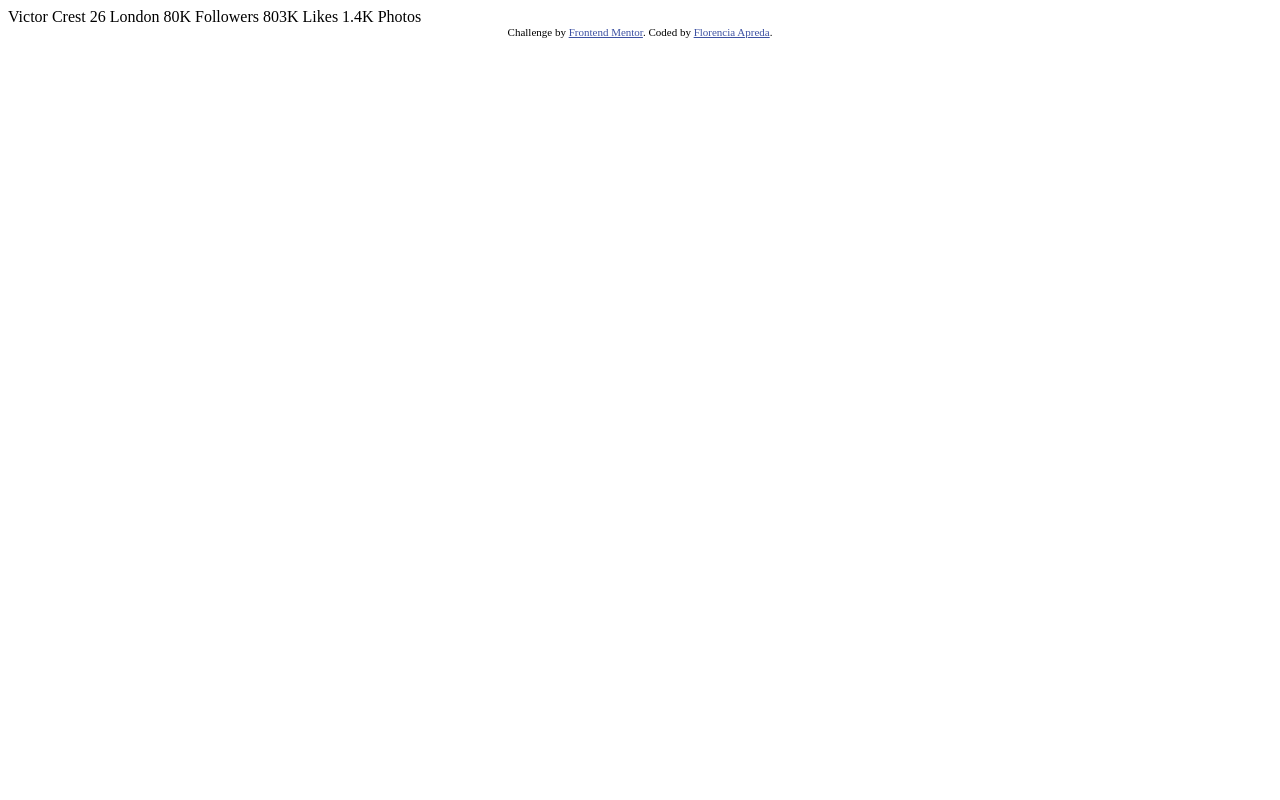
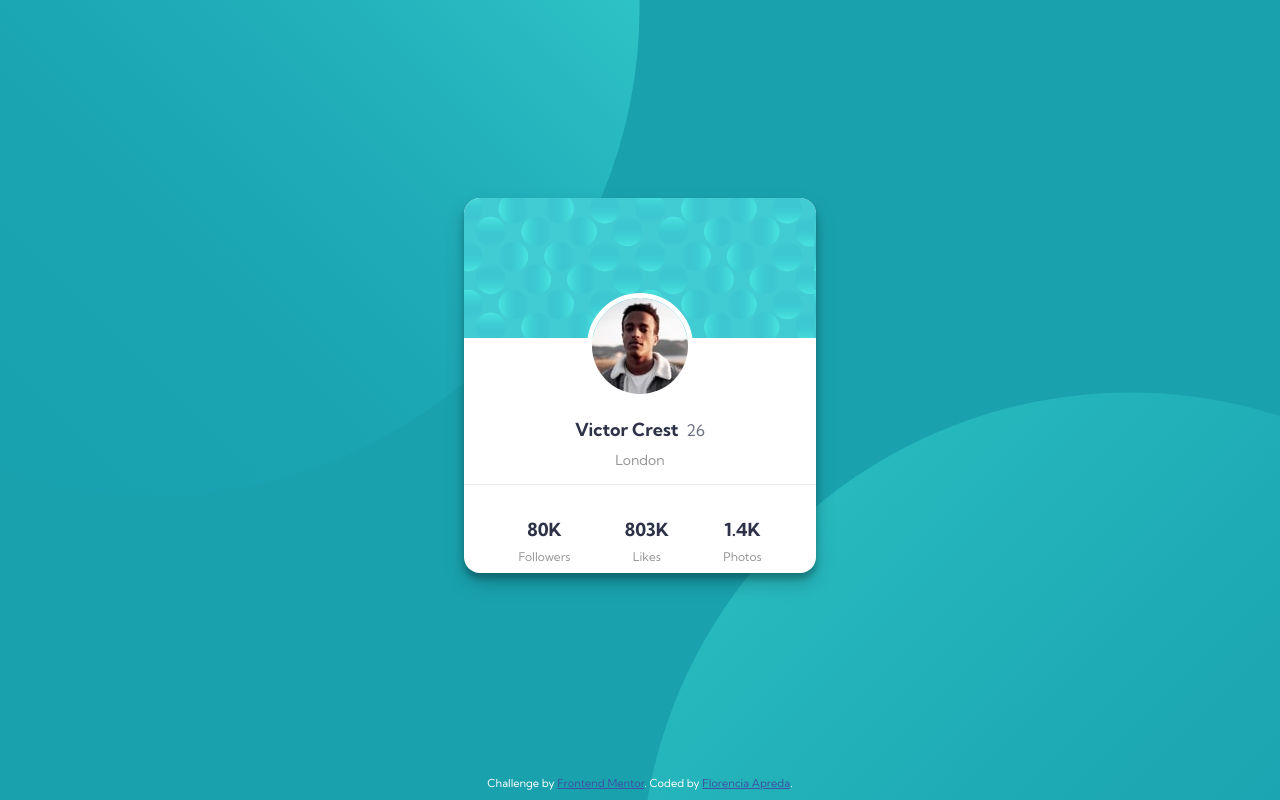
Before and after one commit to FlorApreda/frontendmentor-challenges, a plain HTML site: page profile-card-component-main/index.html in a window 1280 px wide. Drawn offline with Linux system fonts and the light colour scheme.

Commit message:
challenge resuelto

```diff
--- a/profile-card-component-main/index.html
+++ b/profile-card-component-main/index.html
@@ -3,7 +3,12 @@
 	<head>
 		<meta charset="UTF-8" />
 		<meta name="viewport" content="width=device-width, initial-scale=1.0" />
-		<!-- displays site properly based on user's device -->
+		<link rel="stylesheet" href="styles.css" />
+		<link rel="preconnect" href="https://fonts.gstatic.com" />
+		<link
+			href="https://fonts.googleapis.com/css2?family=Kumbh+Sans:wght@400;700&display=swap"
+			rel="stylesheet"
+		/>
 
 		<link
 			rel="icon"
@@ -13,25 +18,51 @@
 		/>
 
 		<title>Frontend Mentor | Profile card component</title>
+	</head>
 
-		<!-- Feel free to remove these styles or customise in your own stylesheet 👍 -->
-		<style>
-			.attribution {
-				font-size: 11px;
-				text-align: center;
-			}
-			.attribution a {
-				color: hsl(228, 45%, 44%);
-			}
-		</style>
-	</head>
 	<body>
-		Victor Crest 26 London 80K Followers 803K Likes 1.4K Photos
-		<div class="attribution">
+		<div class="container">
+			<div class="card">
+				<div class="card-header">
+					<img
+						class="profile-photo"
+						src="./images/image-victor.jpg"
+						alt="foto de perfil"
+					/>
+				</div>
+				<div class="profile-info">
+					<div class="name-age">
+						<h1>Victor Crest</h1>
+						<span>26</span>
+					</div>
+					<p class="city">London</p>
+				</div>
+
+				<div class="line"></div>
+
+				<div class="footer">
+					<div class="followers">
+						<h3>80K</h3>
+						<p class="stats">Followers</p>
+					</div>
+
+					<div class="likes">
+						<h3>803K</h3>
+						<p class="stats">Likes</p>
+					</div>
+
+					<div class="photos">
+						<h3>1.4K</h3>
+						<p class="stats">Photos</p>
+					</div>
+				</div>
+			</div>
+		</div>
+		<footer class="attribution">
 			Challenge by
 			<a href="https://www.frontendmentor.io?ref=challenge" target="_blank"
 				>Frontend Mentor</a
 			>. Coded by <a href="#">Florencia Apreda</a>.
-		</div>
+		</footer>
 	</body>
 </html>
--- /dev/null
+++ b/profile-card-component-main/styles.css
@@ -0,0 +1,107 @@
+body {
+	font-family: 'Kumbh Sans', sans-serif;
+	height: 100vh;
+	background-color: hsl(185, 75%, 39%);
+	position: relative;
+	margin: 0;
+	background-image: url('images/bg-pattern-top.svg'),
+		url('images/bg-pattern-bottom.svg');
+	background-position: right 50vw bottom 38vh, left 50vw top 49vh;
+	background-repeat: no-repeat;
+	display: flex;
+	flex-direction: column;
+	justify-content: center;
+	align-items: center;
+}
+
+.card {
+	width: 352px;
+	height: 375px;
+	background-color: #ffffff;
+	border-radius: 16px;
+	box-shadow: 0 10px 20px rgba(0, 0, 0, 0.19), 0 6px 6px rgba(0, 0, 0, 0.23);
+	overflow: hidden;
+	text-align: center;
+	z-index: 999;
+	margin-bottom: 30px;
+}
+@media (min-width: 375px) and (max-width: 1440px) {
+}
+
+.card-header {
+	width: 352px;
+	height: 140px;
+	background-image: url(./images/bg-pattern-card.svg);
+	margin-bottom: 80px;
+}
+
+.profile-photo {
+	border-radius: 50%;
+	border: 5px solid white;
+	margin-top: 95px;
+}
+
+h1 {
+	display: inline-block;
+	padding-right: 4px;
+	margin-bottom: 0;
+	margin-top: 0;
+}
+
+h1,
+h3 {
+	font-size: 18px;
+	font-weight: 700;
+	color: hsl(229, 23%, 23%);
+}
+
+h3 {
+	margin-bottom: 0;
+	padding-bottom: 0;
+}
+
+span,
+p {
+	font-weight: 400;
+}
+
+span {
+	color: hsl(227, 10%, 46%);
+}
+
+p {
+	color: hsl(0, 0%, 59%);
+}
+
+.city {
+	font-size: 14px;
+	margin-top: 10px;
+}
+
+.line {
+	height: 1px;
+	background-color: #e7e7e7;
+	margin: 15px 0;
+}
+
+.footer {
+	display: flex;
+	justify-content: space-evenly;
+}
+
+.stats {
+	font-size: 12px;
+	margin-top: 8px;
+}
+
+.attribution {
+	position: absolute;
+	bottom: 10px;
+	font-size: 11px;
+	text-align: center;
+	color: white;
+}
+
+.attribution a {
+	color: hsl(228, 45%, 44%);
+}
```
Also changed, not shown: 1 other file.
